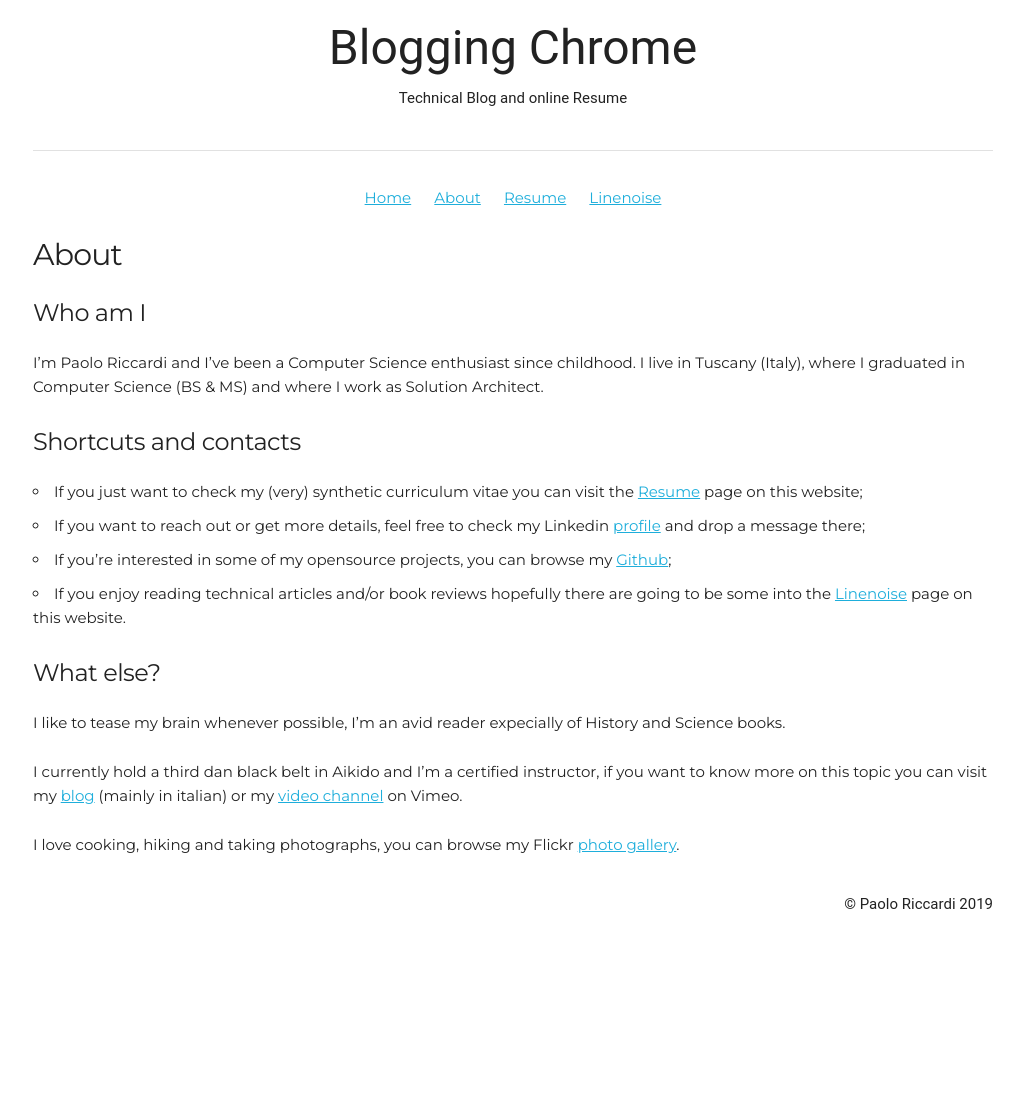
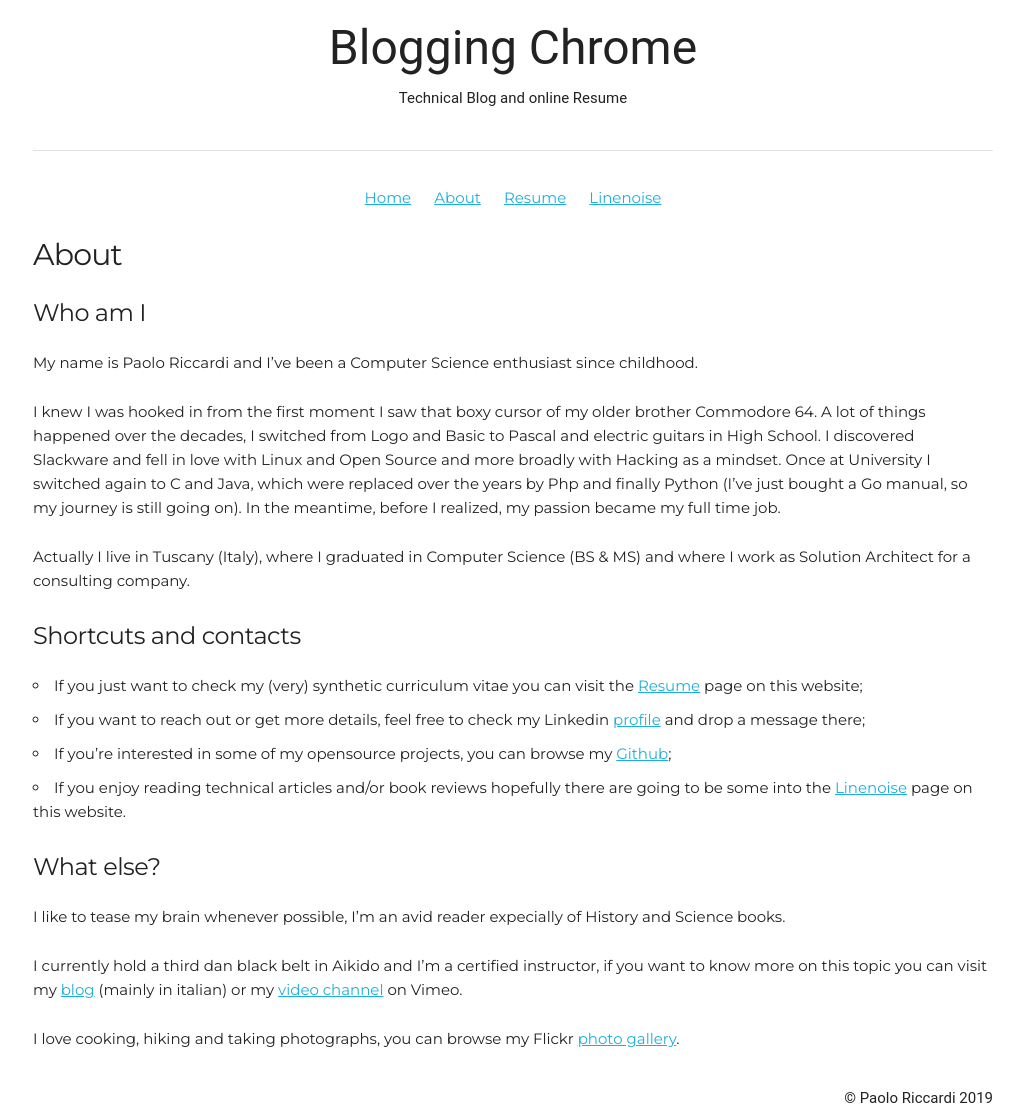
Before and after one commit to paoloriccardi/paoloriccardi.github.io, a Jekyll site: the page built from whoami.md, in a window 1280 px wide. Shown: the whole page, without its empty margins (127-1151 px from the left). Built offline with Jekyll 4.4.1, drawn with Linux system fonts in a browser that asks for light colours; before the commit the page ends 926 px from its top, so only the background shows below that.

Commit message:
fixed about and index texts, plus header

```diff
--- a/whoami.md
+++ b/whoami.md
@@ -7,8 +7,14 @@ permalink: /About/
 
 ##### Who am I
 
-I'm Paolo Riccardi and I've been a Computer Science enthusiast since childhood.
-I live in Tuscany (Italy), where I graduated in Computer Science (BS & MS) and where I work as Solution Architect.
+My name is Paolo Riccardi and I've been a Computer Science enthusiast since childhood.
+
+I knew I was hooked in from the first moment I saw that boxy cursor of my older brother Commodore 64.
+A lot of things happened over the decades, I switched from Logo and Basic to Pascal and electric guitars in High School. I discovered Slackware and fell in love with Linux and Open Source and more broadly with Hacking as a mindset.
+Once at University I switched again to C and Java, which were replaced over the years by Php and finally Python (I've just bought a Go manual, so my journey is still going on).
+In the meantime, before I realized, my passion became my full time job.
+
+Actually I live in Tuscany (Italy), where I graduated in Computer Science (BS & MS) and where I work as Solution Architect for a consulting company.
 
 ##### Shortcuts and contacts
 
```
